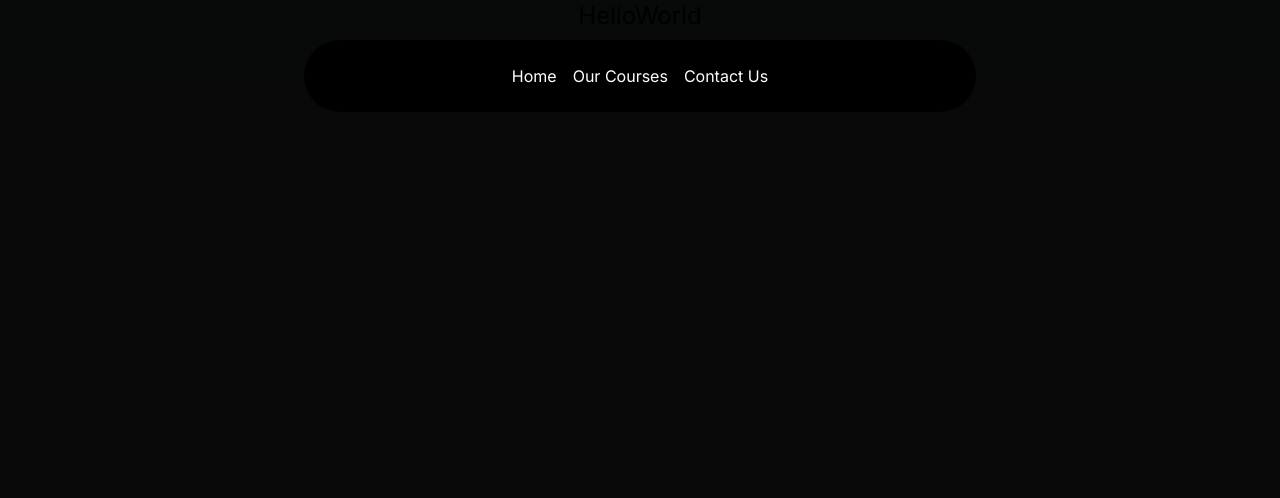
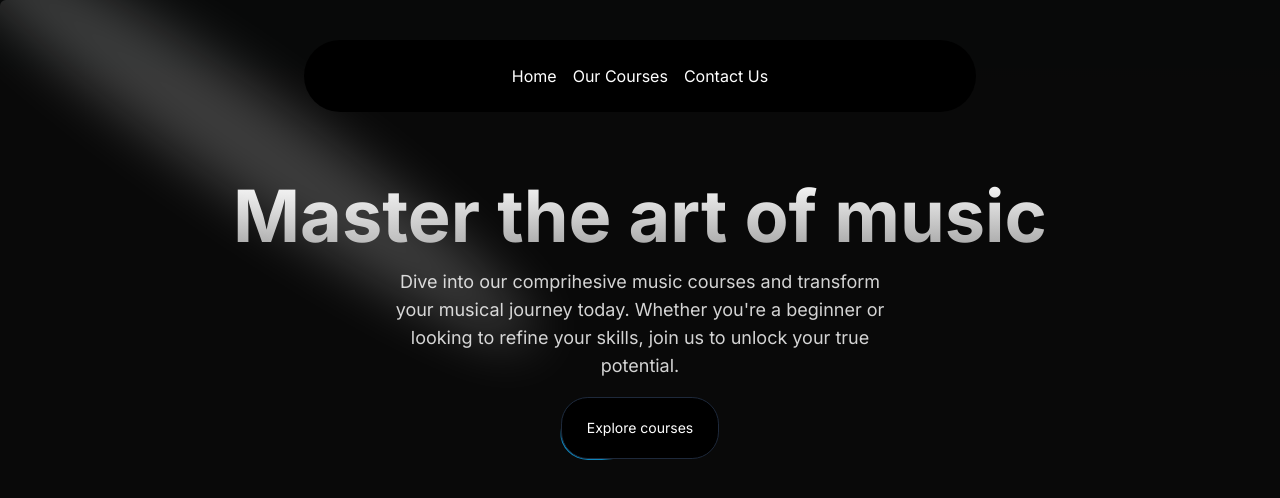
Before and after one commit to ooexiaoo/musicapp, a Next.js app: page / in a window 1280 px wide. Shown: the top 498 px of the page. Built offline with nearby package versions, Linux system fonts and the light colour scheme.

Commit message:
3rd video - Solving Hero Section Challenges

```diff
--- a/package.json
+++ b/package.json
@@ -20,11 +20,11 @@
     "@types/node": "^20",
     "@types/react": "^18",
     "@types/react-dom": "^18",
-    "autoprefixer": "^10.0.1",
+    "autoprefixer": "^10.4.18",
     "eslint": "^8",
     "eslint-config-next": "14.1.2",
-    "postcss": "^8",
-    "tailwindcss": "^3.3.0",
+    "postcss": "^8.4.35",
+    "tailwindcss": "^3.4.1",
     "typescript": "^5"
   }
 }
--- a/src/app/page.tsx
+++ b/src/app/page.tsx
@@ -1,9 +1,11 @@
-
+import HeroSection from "@/components/HeroSection";
 
 export default function Home() {
   return (
       <main className="min-h-screen bg-black/[0.96] antialiased bg-grid-white/[0.02]">
-        <h1 className="text-2xl text-center">HelloWorld</h1>
+        <h1 className="text-2xl text-center">
+          <HeroSection/>
+        </h1>
       </main>
   );
 }
--- /dev/null
+++ b/src/components/HeroSection.tsx
@@ -0,0 +1,36 @@
+import Link from "next/link";
+import { Spotlight } from "./ui/Spotlight";
+import { Button } from "./ui/moving-border";
+function HeroSection() {
+  return (
+    <div
+    className="h-auto md:h-[40rem] w-full rounded-md flex flex-col items-center justify-center relative overflow-hidden mx-auto py-10 md:py-0"
+    >
+      <div className="p-4 relative z-10 w-full text-center">
+        <Spotlight
+          className="-top-40 left-0 md:left-60 md:-top-20"
+          fill="white"
+        />
+        <h1 className="mt-20 md:mt-0 text-4xl md:text-7xl font-bold bg-clip-text text-transparent bg-gradient-to-b from-neutral-50 to-neutral-400">
+          Master the art of music</h1>
+        <p className="mt-4 font-normal text-base md:text-lg text-neutral-300 max-w-lg mx-auto">
+          Dive into our comprihesive music courses and
+          transform your musical journey today. Whether
+          you're a beginner or looking to refine your
+          skills, join us to unlock your true potential.</p>
+          <div className="mt-4">
+          <Link href={"/courses"}>
+               <Button
+                    borderRadius="1.75rem"
+                    className="bg-white dark:bg-black text-black dark:text-white border-neutral-200 dark:border-slate-800"
+                    >
+                    Explore courses
+                  </Button>
+                </Link>
+          </div>
+      </div>
+    </div>
+  )
+}
+
+export default HeroSection
--- /dev/null
+++ b/src/components/ui/Spotlight.tsx
@@ -0,0 +1,56 @@
+import React from "react";
+import { cn } from "@/utils/cn";
+
+type SpotlightProps = {
+  className?: string;
+  fill?: string;
+};
+
+export const Spotlight = ({ className, fill }: SpotlightProps) => {
+  return (
+    <svg
+      className={cn(
+        "animate-spotlight pointer-events-none absolute z-[1]  h-[169%] w-[138%] lg:w-[84%] opacity-0",
+        className
+      )}
+      xmlns="http://www.w3.org/2000/svg"
+      viewBox="0 0 3787 2842"
+      fill="none"
+    >
+      <g filter="url(#filter)">
+        <ellipse
+          cx="1924.71"
+          cy="273.501"
+          rx="1924.71"
+          ry="273.501"
+          transform="matrix(-0.822377 -0.568943 -0.568943 0.822377 3631.88 2291.09)"
+          fill={fill || "white"}
+          fillOpacity="0.21"
+        ></ellipse>
+      </g>
+      <defs>
+        <filter
+          id="filter"
+          x="0.860352"
+          y="0.838989"
+          width="3785.16"
+          height="2840.26"
+          filterUnits="userSpaceOnUse"
+          colorInterpolationFilters="sRGB"
+        >
+          <feFlood floodOpacity="0" result="BackgroundImageFix"></feFlood>
+          <feBlend
+            mode="normal"
+            in="SourceGraphic"
+            in2="BackgroundImageFix"
+            result="shape"
+          ></feBlend>
+          <feGaussianBlur
+            stdDeviation="151"
+            result="effect1_foregroundBlur_1065_8"
+          ></feGaussianBlur>
+        </filter>
+      </defs>
+    </svg>
+  );
+};
--- /dev/null
+++ b/src/components/ui/moving-border.tsx
@@ -0,0 +1,139 @@
+"use client";
+import React from "react";
+import {
+  motion,
+  useAnimationFrame,
+  useMotionTemplate,
+  useMotionValue,
+  useTransform,
+} from "framer-motion";
+import { useRef } from "react";
+import { cn } from "@/utils/cn";
+
+export function Button({
+  borderRadius = "1.75rem",
+  children,
+  as: Component = "button",
+  containerClassName,
+  borderClassName,
+  duration,
+  className,
+  ...otherProps
+}: {
+  borderRadius?: string;
+  children: React.ReactNode;
+  as?: any;
+  containerClassName?: string;
+  borderClassName?: string;
+  duration?: number;
+  className?: string;
+  [key: string]: any;
+}) {
+  return (
+    <Component
+      className={cn(
+        "bg-transparent relative text-xl  h-16 w-40 p-[1px] overflow-hidden ",
+        containerClassName
+      )}
+      style={{
+        borderRadius: borderRadius,
+      }}
+      {...otherProps}
+    >
+      <div
+        className="absolute inset-0"
+        style={{ borderRadius: `calc(${borderRadius} * 0.96)` }}
+      >
+        <MovingBorder duration={duration} rx="30%" ry="30%">
+          <div
+            className={cn(
+              "h-20 w-20 opacity-[0.8] bg-[radial-gradient(var(--sky-500)_40%,transparent_60%)]",
+              borderClassName
+            )}
+          />
+        </MovingBorder>
+      </div>
+
+      <div
+        className={cn(
+          "relative bg-slate-900/[0.8] border border-slate-800 backdrop-blur-xl text-white flex items-center justify-center w-full h-full text-sm antialiased",
+          className
+        )}
+        style={{
+          borderRadius: `calc(${borderRadius} * 0.96)`,
+        }}
+      >
+        {children}
+      </div>
+    </Component>
+  );
+}
+
+export const MovingBorder = ({
+  children,
+  duration = 2000,
+  rx,
+  ry,
+  ...otherProps
+}: {
+  children: React.ReactNode;
+  duration?: number;
+  rx?: string;
+  ry?: string;
+  [key: string]: any;
+}) => {
+  const pathRef = useRef<any>();
+  const progress = useMotionValue<number>(0);
+
+  useAnimationFrame((time) => {
+    const length = pathRef.current?.getTotalLength();
+    if (length) {
+      const pxPerMillisecond = length / duration;
+      progress.set((time * pxPerMillisecond) % length);
+    }
+  });
+
+  const x = useTransform(
+    progress,
+    (val) => pathRef.current?.getPointAtLength(val).x
+  );
+  const y = useTransform(
+    progress,
+    (val) => pathRef.current?.getPointAtLength(val).y
+  );
+
+  const transform = useMotionTemplate`translateX(${x}px) translateY(${y}px) translateX(-50%) translateY(-50%)`;
+
+  return (
+    <>
+      <svg
+        xmlns="http://www.w3.org/2000/svg"
+        preserveAspectRatio="none"
+        className="absolute h-full w-full"
+        width="100%"
+        height="100%"
+        {...otherProps}
+      >
+        <rect
+          fill="none"
+          width="100%"
+          height="100%"
+          rx={rx}
+          ry={ry}
+          ref={pathRef}
+        />
+      </svg>
+      <motion.div
+        style={{
+          position: "absolute",
+          top: 0,
+          left: 0,
+          display: "inline-block",
+          transform,
+        }}
+      >
+        {children}
+      </motion.div>
+    </>
+  );
+};
--- a/tailwind.config.ts
+++ b/tailwind.config.ts
@@ -1,4 +1,21 @@
 import type { Config } from "tailwindcss";
+const plugin = require("tailwindcss/plugin");
+const colors = require("tailwindcss/colors");
+const {
+  default: flattenColorPalette,
+} = require("tailwindcss/lib/util/flattenColorPalette");
+
+// Plugin to add each Tailwind color as a global CSS variable
+function addVariablesForColors({ addBase, theme }: any) {
+  const allColors = flattenColorPalette(theme('colors'));
+  const newVars = Object.fromEntries(
+    Object.entries(allColors).map(([key, value]) => [`--${key}`, value])
+  );
+
+  addBase({
+    ':root': newVars,
+  });
+}
 
 const config: Config = {
   content: [
@@ -9,13 +26,28 @@
   darkMode: 'class',
   theme: {
     extend: {
+      animation: {
+        spotlight: "spotlight 2s ease .75s 1 forwards",
+        scroll: "scroll var(--animation-duration, 40s) var(--animation-direction, forwards) linear infinite"
+      },
       backgroundImage: {
         "gradient-radial": "radial-gradient(var(--tw-gradient-stops))",
         "gradient-conic":
           "conic-gradient(from 180deg at 50% 50%, var(--tw-gradient-stops))",
       },
+      keyframes:{
+        spotlight: {
+          '0%': { opacity: '0', transform: 'translate(-72%, -62%) scale(0.5)' },
+          '100%': { opacity: '1', transform: 'translate(-50%,-40%) scale(1)' },
+        },
+        scroll: {
+          to: {
+            transform: "translate(calc(-50% - 0.5rem))",
+          },
+        },
+      },
     },
   },
-  plugins: [],
+  plugins: [addVariablesForColors],
 };
 export default config;
```
Also changed, not shown: 1 other file (tests, documents, lock files or other folders).
